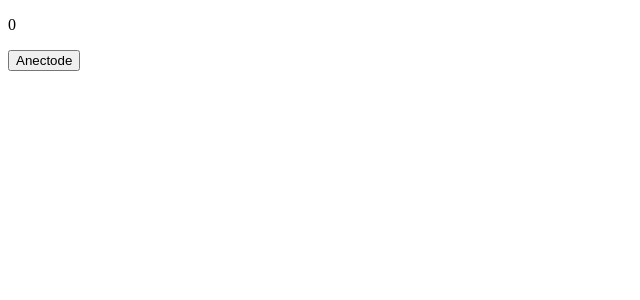
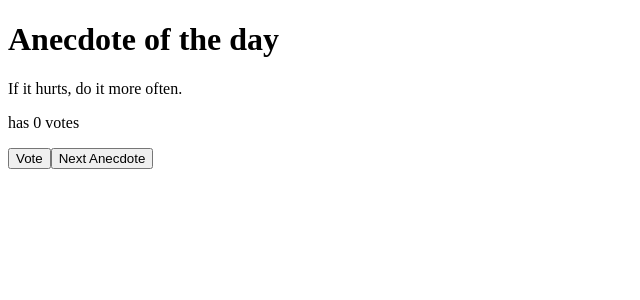
Before and after one commit to AbdulMoeed-091/fulstackopen-exercises, a React (Create React App) app in the folder part1/anecdotes/: page / in a window 1280 px wide. Shown: the top 300 px of the page, without its empty margins (0-640 px from the left). Built offline with nearby package versions, Linux system fonts and the light colour scheme.

Commit message:
app.js new function

```diff
--- a/part1/anecdotes/src/App.js
+++ b/part1/anecdotes/src/App.js
@@ -2,7 +2,8 @@ import { useState } from "react"
 
 const App =()=> {
 
-const[num, setnum] = useState(0);
+const[num, setnum] = useState('If it hurts, do it more often.');
+const[vote, setVote] = useState(0);
 
 const anecdotes = [
   'If it hurts, do it more often.',
@@ -18,14 +19,21 @@ const anecdotes = [
 function random (){
   const rand = anecdotes[Math.floor(Math.random()*anecdotes.length)]
 
- setnum(rand)
+ setnum(rand);
+}
+
+function giveVote(){
+
+ setVote(vote+1);
 }
 
   return (
     <div>
-        <p> {num}
-        </p>
-        <button onClick={random}> Anectode</button>
+      <h1>Anecdote of the day</h1>
+        <p> {num}</p>
+        <p>has {vote} votes</p>
+        <button onClick={giveVote}>Vote</button>
+        <button onClick={random}>Next Anecdote</button>
     </div>
   );
 }
```
